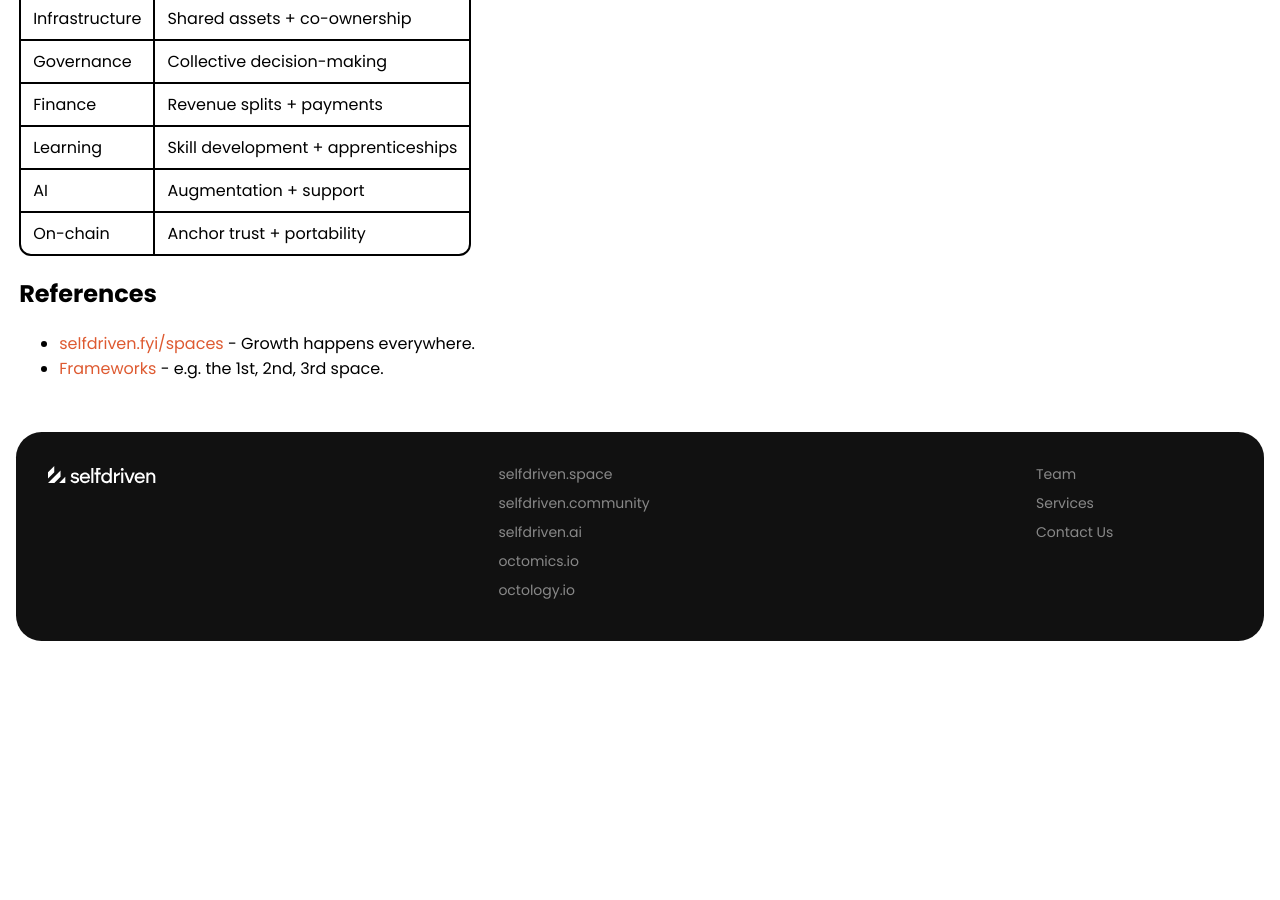
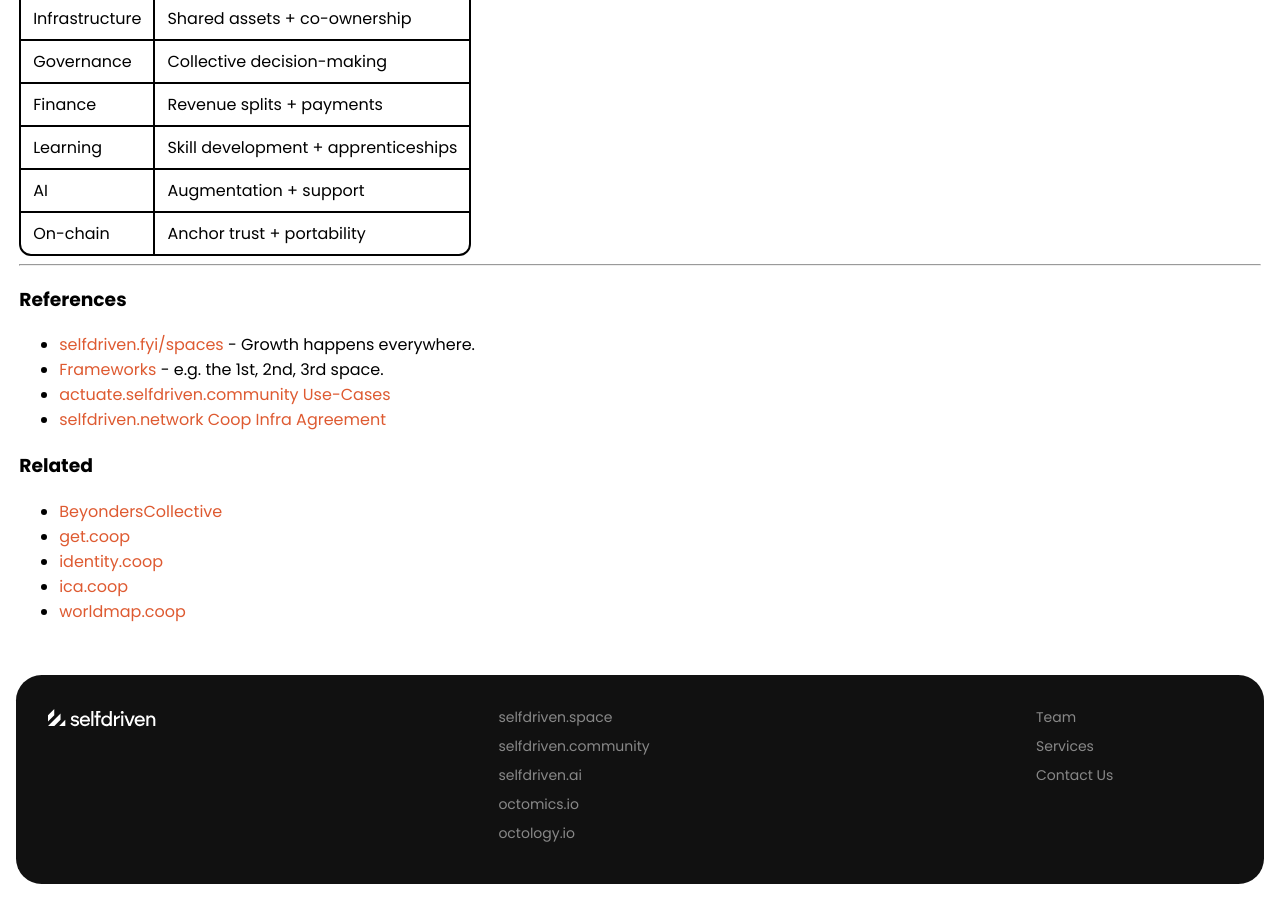
Before and after one commit to selfdriven-foundation/selfdriven-coop, a Jekyll site: the page built from docs/index.md, in a window 1280 px wide and 900 px high, scrolled down 2987 px. Built offline with Jekyll 4.4.1, drawn with Linux system fonts in a browser that asks for light colours; before the commit the page ends 3644 px from its top, so only the background shows below that.

Commit message:
Update index.md

```diff
--- a/docs/index.md
+++ b/docs/index.md
@@ -125,6 +125,17 @@ Members spend more time **building value**, not **fighting over coordination**.
 | AI | Augmentation + support |
 | On-chain | Anchor trust + portability |
 
-## References
+---
+
+### References
 - [selfdriven.fyi/spaces](https://selfdriven.fyi/spaces) - Growth happens everywhere.
 - [Frameworks](/frameworks/) - e.g. the 1st, 2nd, 3rd space.
+- [actuate.selfdriven.community Use-Cases](https://actuate.selfdriven.community/use-cases/)
+- [selfdriven.network Coop Infra Agreement](https://www.selfdriven.network/infra-interface/cooperative/agreement)
+
+### Related
+- [BeyondersCollective](https://www.beyonderscollective.com/)
+- [get.coop](https://get.coop/)
+- [identity.coop](https://identity.coop/)
+- [ica.coop](https://ica.coop/)
+- [worldmap.coop](https://worldmap.coop/)
```
